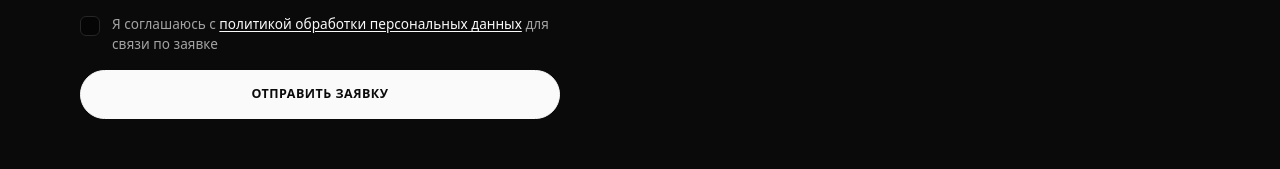
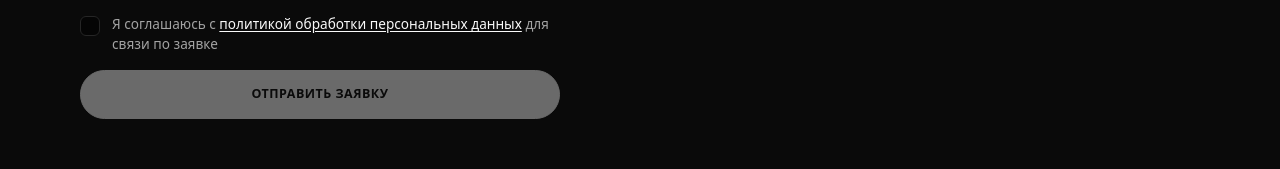
Before and after one commit to AtexKayne/inside72, a Next.js app: page / in a window 1280 px wide. Shown: the part 2177-2346 px from the top of the page. Built offline with nearby package versions, Linux system fonts and the light colour scheme; no server answers.

Commit message:
form btn update

```diff
--- a/src/components/HallBookingForm.js
+++ b/src/components/HallBookingForm.js
@@ -24,6 +24,7 @@ export function HallBookingForm({ hallId, hallLabel, slotStart, slotEnd, onClose
     setCaptchaResetKey((key) => key + 1);
   }, []);
 
+  const canSubmit = consent && Boolean(captchaToken) && !loading;
   const slotLabel = formatBookingSlot(slotStart, slotEnd);
 
   useEffect(() => {
@@ -187,7 +188,7 @@ export function HallBookingForm({ hallId, hallLabel, slotStart, slotEnd, onClose
               onChange={setConsent}
               className={styles.modalConsent}
             />
-            <button className={pages.btn} type="submit" disabled={loading || !consent}>
+            <button className={pages.btn} type="submit" disabled={!canSubmit}>
               {loading ? "Отправка…" : "Отправить заявку"}
             </button>
           </form>
--- a/src/components/TrialForm.js
+++ b/src/components/TrialForm.js
@@ -21,6 +21,8 @@ export function TrialForm() {
     setCaptchaToken("");
     setCaptchaResetKey((key) => key + 1);
   }, []);
+
+  const canSubmit = consent && Boolean(captchaToken) && !loading;
 
   async function onSubmit(e) {
     e.preventDefault();
@@ -123,7 +125,7 @@ export function TrialForm() {
       {error ? <p className={pages.formError}>{error}</p> : null}
       {ok ? <p className={pages.formOk}>Заявка отправлена. Мы свяжемся с вами.</p> : null}
       <PersonalDataConsent id="trial-consent" checked={consent} onChange={setConsent} />
-      <button className={pages.btn} type="submit" disabled={loading || !consent}>
+      <button className={pages.btn} type="submit" disabled={!canSubmit}>
         {loading ? "Отправка…" : "Отправить заявку"}
       </button>
     </form>
--- a/src/styles/pages.module.scss
+++ b/src/styles/pages.module.scss
@@ -90,10 +90,16 @@
   transition: transform 0.15s ease, opacity 0.15s ease;
 }
 
-.btn:hover {
+.btn:hover:not(:disabled) {
   text-decoration: none;
   opacity: 0.92;
   transform: translateY(-1px);
+}
+
+.btn:disabled {
+  opacity: 0.4;
+  cursor: not-allowed;
+  transform: none;
 }
 
 .btnGhost {
```
